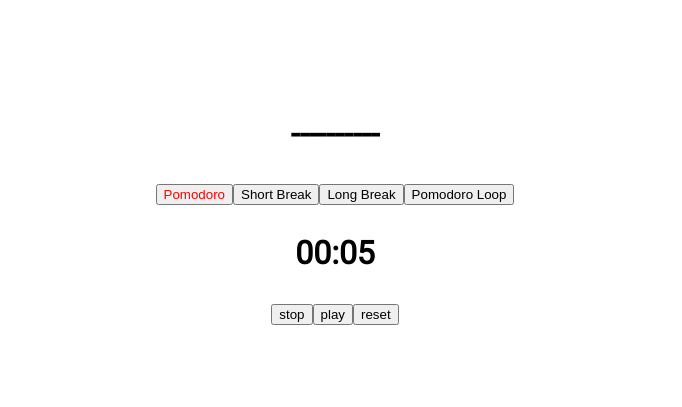
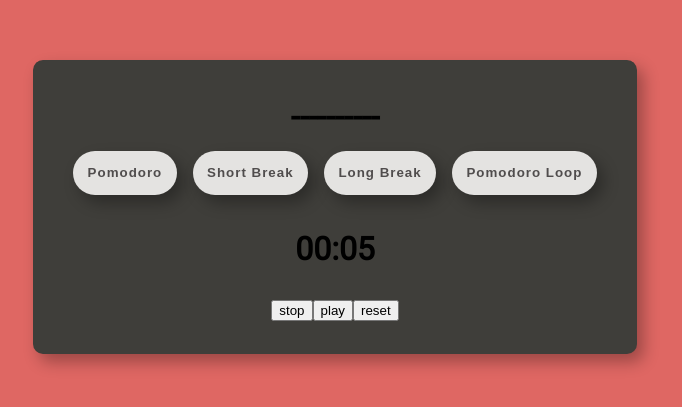
Before and after one commit to gonnzalo/react-pomodoro-clock, a React (Create React App) app: page / in a window 1280 px wide. Shown: the part 193-600 px from the top of the page, without its empty margins (305-987 px from the left). Built offline with nearby package versions, Linux system fonts and the light colour scheme.

Commit message:
call the day

```diff
--- a/src/App.css
+++ b/src/App.css
@@ -5,3 +5,14 @@
   justify-content: center;
   flex-direction: column;
 }
+
+.container {
+  display: flex;
+  align-items: center;
+  justify-content: center;
+  flex-direction: column;
+  background-color: var(--secundary-color);
+  padding: 2rem;
+  border-radius: 10px;
+  box-shadow: 0.4rem 0.5rem 1rem rgba(0, 0, 0, 0.3);
+}
--- a/src/App.js
+++ b/src/App.js
@@ -169,6 +169,7 @@ class App extends Component {
     const { scream, isLooping, timer } = this.state;
     return (
       <div className="App">
+        <div className="container">
           <Header />
           <Options
             handleOptions={this.handleOptions}
@@ -178,6 +179,7 @@ class App extends Component {
           <Timer counter={App.timeTostring(timer)} />
           <Play handlePlay={this.handlePlay} />
         </div>
+      </div>
     );
   }
 }
--- a/src/Header.js
+++ b/src/Header.js
@@ -1,9 +1,10 @@
 import React from "react";
+import "./header.css";
 
 function Header() {
   return (
     <header>
-      <h1>----------</h1>
+      <h1 className="tittle">----------</h1>
     </header>
   );
 }
--- a/src/Options.js
+++ b/src/Options.js
@@ -10,30 +10,27 @@ function Options(props) {
         type="button"
         value="Pomodoro"
         onClick={handleOptions}
-        className={
-          (scream === "pomodoro" && "active") ||
-          (scream === "pomodoro-loop" && "active ")
-        }
+        className={`${(scream === "pomodoro" && "active") ||
+          (scream === "pomodoro-loop" && "active ")} btns`}
       />
       <input
         type="button"
         value="Short Break"
         onClick={handleOptions}
-        className={scream === "short-break" && "active"}
+        className={`${scream === "short-break" && "active"} btns`}
       />
       <input
         type="button"
         value="Long Break"
         onClick={handleOptions}
-        className={scream === "long-break" && "active"}
+        className={`${scream === "long-break" && "active"} btns`}
       />
       <input
         type="button"
         value="Pomodoro Loop"
         onClick={handleOptions}
-        className={
-          (scream === "pomodoro-loop" && "active ") || (isLooping && "active")
-        }
+        className={`${(scream === "pomodoro-loop" && "active") ||
+          (isLooping && "active")} btns`}
       />
     </div>
   );
--- /dev/null
+++ b/src/header.css
@@ -0,0 +1,4 @@
+.tittle {
+  margin: 0;
+  padding: 0;
+}
--- a/src/index.css
+++ b/src/index.css
@@ -1,4 +1,13 @@
 @import url("https://fonts.googleapis.com/css?family=Play|Roboto");
+
+:root {
+  --main-color: rgb(223, 103, 99);
+  --secundary-color: #3f3e3a;
+  --button-color: #e4e3e1;
+  --text-color: rgb(80, 77, 77);
+  --text-secundary-color: rgb(206, 206, 206);
+}
+
 html {
   box-sizing: border-box;
 }
@@ -15,4 +24,5 @@ body {
   -webkit-font-smoothing: antialiased;
   -moz-osx-font-smoothing: grayscale;
   line-height: 1.6;
+  background-color: var(--main-color);
 }
--- a/src/options.css
+++ b/src/options.css
@@ -1,3 +1,14 @@
 .active {
-  color: red;
 }
+
+.btns {
+  padding: 0.9rem;
+  border: none;
+  border-radius: 55px;
+  margin: 0.5rem;
+  background-color: var(--button-color);
+  color: var(--text-color);
+  font-weight: 600;
+  letter-spacing: 1px;
+  box-shadow: 0.4rem 0.5rem 1rem rgba(0, 0, 0, 0.3);
+}
```
Lines whose indentation alone changed are shown as unchanged.
